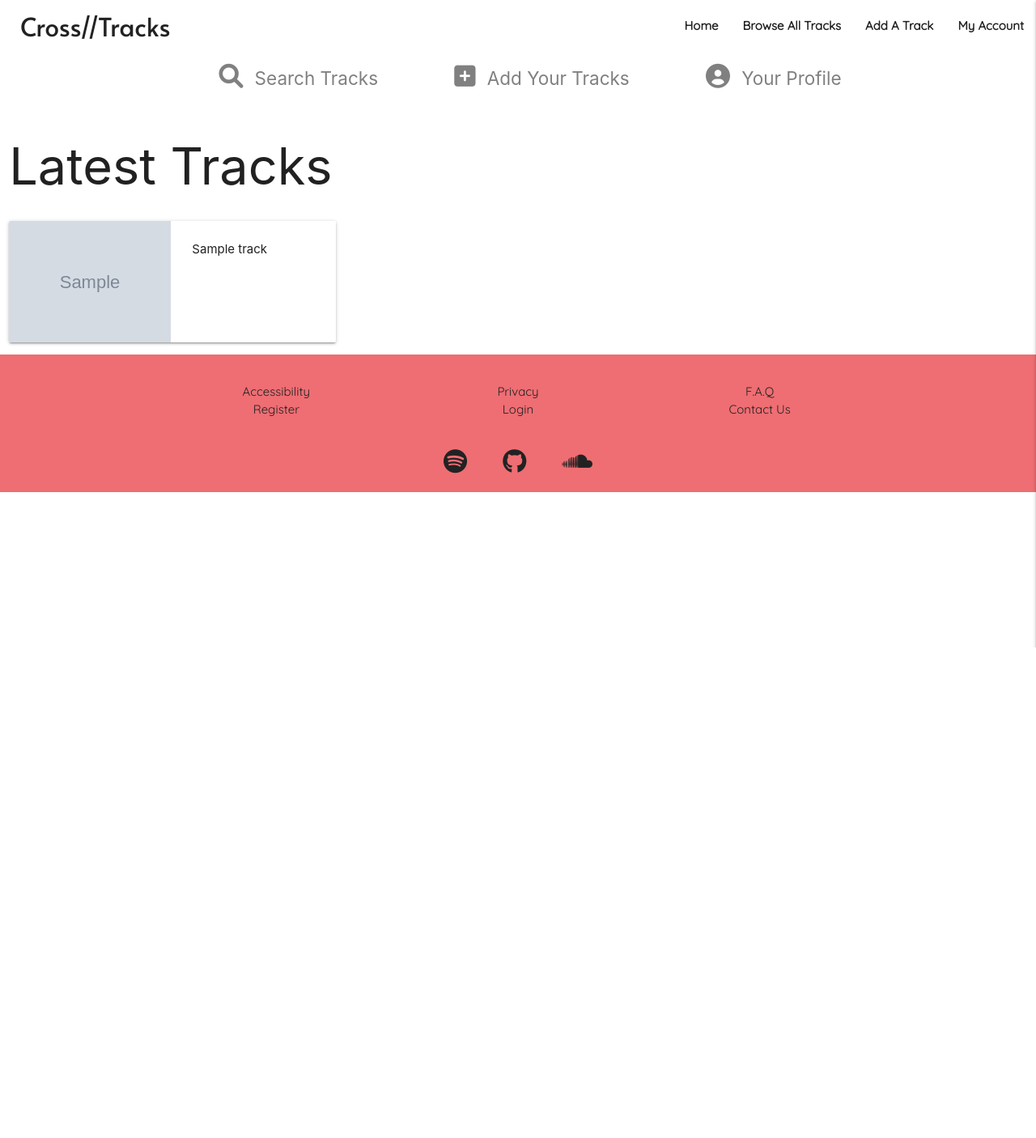
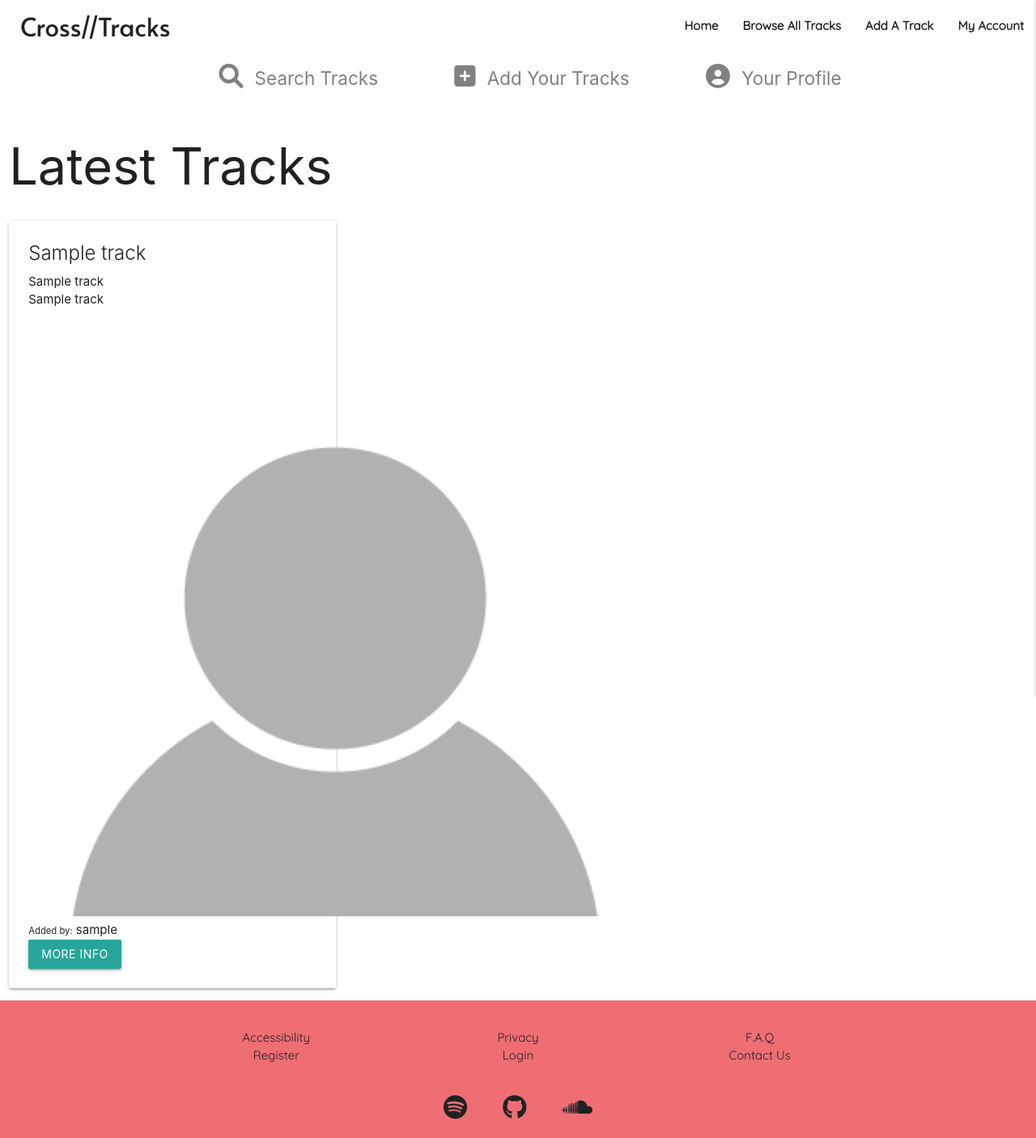
Before and after one commit to OliverCadman/cross_tracks_ci_ms3, a Flask app: template application/templates/browse-tracks.html in a window 1280 px wide. Shown: the whole page at 81% size. Before the commit the page ends 800 px from the top, so only its background shows below. Run offline with Flask 2, Linux system fonts and the light colour scheme; the visitor is signed in with stand-in values (Sample User, id 1); the template is opened without the code that fills it: most values are stand-ins (such as "Sample title", 1, 10 or a date in 2020); grey boxes marked "Sample" are stand-in pictures; a database or web service that is not in the repository returns one stand-in record (values such as "Sample title").

Commit message:
Iterate over tracks_and_users variable. Render track information onto cards, along with info related user

```diff
--- a/application/templates/browse-tracks.html
+++ b/application/templates/browse-tracks.html
@@ -1,5 +1,6 @@
 {% extends "base.html" %}
 {% block content %}
+<div class="browse-background">
 <div class="row">
     <div class="col s12 user-option-list">
         <ul>
@@ -27,8 +28,8 @@
     </div>
 </div>
 <div class="row">
-    {% if latest_tracks %}
-    {% for track in latest_tracks %}
+    {% if tracks_and_users %}
+    {% for track in tracks_and_users %}
     <div class="col s12 m4">
         <div class="card horizontal">
             <div class="card-image">
@@ -41,17 +42,49 @@
             </div>
             <div class="card-stacked">
                 <div class="card-content">
-                    <p class="track-name">
-                        {{track.track_name}}
-                    </p>
+                    <span class="card-title"> {{track.track_name}}</span>
+                        <div class="card-information-wrapper">
+                            <div class="track-card-information">
+                                <p class="artist-name">
+                                    {{track.artist_name}}
+                                </p>
+                                <p class="album-name">
+                                    {{track.album_name}}
+                                </p>
+                            </div>
+                            <div>
+                                <p>
+                                    <img src="{{url_for('static', filename='images/default-user-image.png')}}"
+                                        alt="User profile image" class="user-image-card">
+                                    <small>Added by:</small> {{track['user'][0]['username']}}
+                                </p>
+                            </div>
+                            <div class="more-info-btn">
+                                <a href="#track_modal_{{track._id}}" class="btn modal-trigger">More Info</a>
+                            </div>
+                        </div>
                 </div>
             </div>
         </div>
+          <div class="modal" id="track_modal_{{track._id}}">
+              <div class="modal-content">
+                  <h3>
+                      {{track.track_name}}
+                  </h3>
+              </div>
+          </div>
     </div>
     {% endfor %}
+    <!-- Track Modal -->
     {% endif %}
+</div>
 </div>
 
 
 
+
+
+
+
+
 {% endblock %}
```
